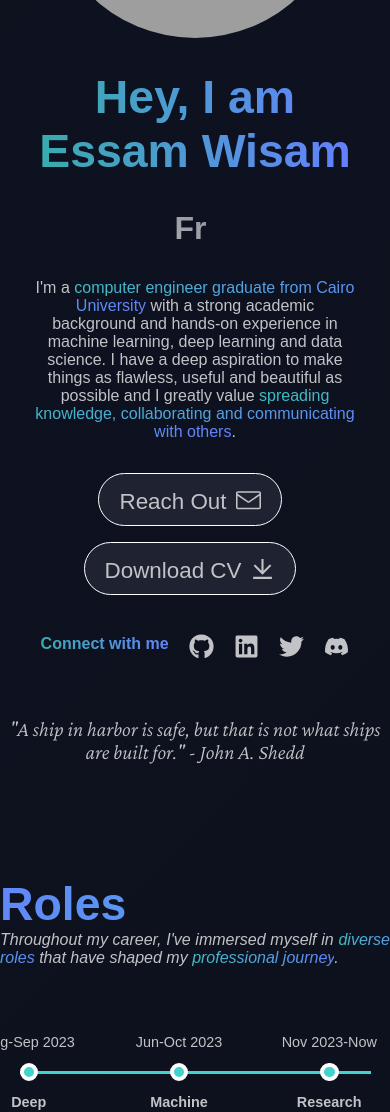
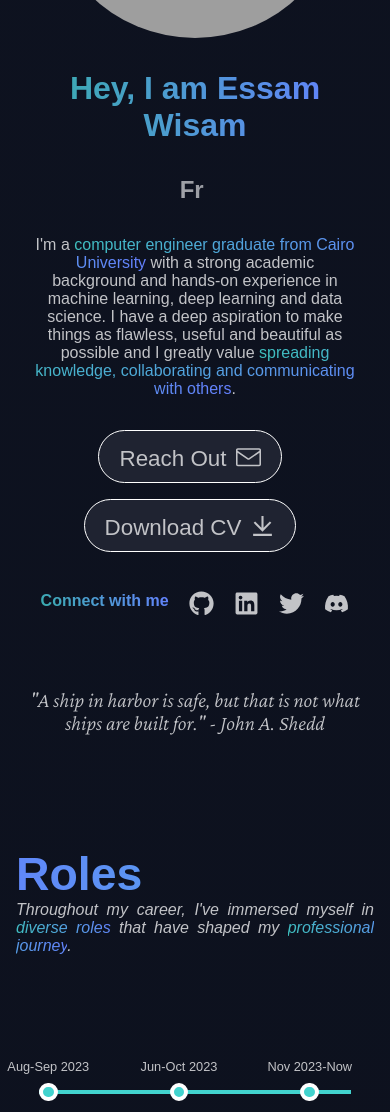
Before and after one commit to EssamWisam/Portfolio-Distribution, a React (Create React App) app: page / in a window 390 px wide. Shown: the part 388-1500 px from the top of the page. Built offline with nearby package versions, Linux system fonts and the light colour scheme; grey boxes are pictures that could not be loaded.

Commit message:
🚑 Improved responsiveness

```diff
--- a/src/Common/SectionHeader.scss
+++ b/src/Common/SectionHeader.scss
@@ -2,12 +2,26 @@
 
 .title-container {
   margin-top: 4rem;
+  @media screen and (max-width: 900px) {
+    padding: 1rem;
+    margin-top: 2rem;
+    margin-bottom: -1rem !important;
+  }
+}
+
+#comment {
+  @media screen and (max-width: 900px) {
+    padding: 1rem !important;
+  }
 }
 
 .title {
     background: -webkit-linear-gradient(45deg, color-mix(in srgb, $background-color 20.5%, $secondary-color) , $tertiary-color);
     -webkit-background-clip: text;
     -webkit-text-fill-color: transparent;
+    @media screen and (max-width: 900px) {
+    font-size: 2rem !important;
+    }
   }
   .description {
     color: $text-color;
--- a/src/Pages/EducationPage/EducationPage.tsx
+++ b/src/Pages/EducationPage/EducationPage.tsx
@@ -19,7 +19,7 @@ const EducationPage:  React.FC<EducationPageProps> = ({educationData, educationH
           <AcademicJourney educationData={educationData}/>
           <CardSlider educationData={educationData}/>
         </div>
-        {educationHeader.educationComment !=="" && <p style={{textAlign: (educationStyles.center) ? "center" : "justify", marginBottom: '2rem', fontStyle:'normal'}} className="description" dangerouslySetInnerHTML={{__html: formatText(educationHeader.educationComment)}}/>}
+        {educationHeader.educationComment !=="" && <p id="comment" style={{textAlign: (educationStyles.center) ? "center" : "justify", marginBottom: '2rem', fontStyle:'normal'}} className="description" dangerouslySetInnerHTML={{__html: formatText(educationHeader.educationComment)}}/>}
       </section>
     )
 
--- a/src/Pages/FeaturedPage/FeaturedPage.tsx
+++ b/src/Pages/FeaturedPage/FeaturedPage.tsx
@@ -19,7 +19,7 @@ const FeaturedPage:  React.FC<ProjectsPageProps> = ({featuredData, featuredHeade
           {/* <FeaturedCarousel featuredData={featuredData} featuredHeader={featuredHeader} featuredStyles={featuredStyles}/> */}
           <FeaturedCardsGroup featuredCards={featuredData} buttonText={featuredHeader.buttonText}/>
         </div>
-        {featuredHeader.featuredComment !=="" && <p style={{textAlign: (featuredStyles.center) ? "center" : "justify", marginBottom: '2rem', fontStyle:'normal'}} className="description" dangerouslySetInnerHTML={{__html: formatText(featuredHeader.featuredComment)}}/>}
+        {featuredHeader.featuredComment !=="" && <p id="comment" style={{textAlign: (featuredStyles.center) ? "center" : "justify", marginBottom: '2rem', fontStyle:'normal'}} className="description" dangerouslySetInnerHTML={{__html: formatText(featuredHeader.featuredComment)}}/>}
       </section>
     )
 
--- a/src/Pages/HeroPage/HeroPage.scss
+++ b/src/Pages/HeroPage/HeroPage.scss
@@ -27,6 +27,9 @@
       background: -webkit-linear-gradient(0deg, color-mix(in srgb, $background-color 20.5%, $secondary-color) , $tertiary-color);
       -webkit-background-clip: text;
       -webkit-text-fill-color: transparent;
+      @media screen and (max-width: 900px) {
+        font-size: 2rem !important;
+      }
     }
 
     h2 {
@@ -34,6 +37,9 @@
       background: -webkit-linear-gradient(45deg, color-mix(in srgb, $background-color 20.5%, $inverse-theme), color-mix(in srgb, $background-color 60.5%, $inverse-theme));
       -webkit-background-clip: text;
       -webkit-text-fill-color: transparent;
+      @media screen and (max-width: 900px) {
+        font-size: 1.5rem !important;
+      }
     }
 
     p {
@@ -127,4 +133,7 @@
   text-align: center;
   color: $text-color;
   font-style: italic;
+  @media screen and (max-width: 900px) {
+    padding: 0.9rem;
+  }
 }
--- a/src/Pages/HeroPage/HeroPage.tsx
+++ b/src/Pages/HeroPage/HeroPage.tsx
@@ -47,7 +47,6 @@ const HeroPage: React.FC<HeroPageProps> = ({heroData, heroStyles}) => {
               sequence={heroData.roles.flatMap((item:string) => [item, heroData.roleDuration])}
               wrapper="span"
               speed={50}
-              //style={{ fontSize: '2em', display: 'inline-block' }}
               repeat={(heroData.roles.length > 1) ? Infinity : 1}
              />
               </h2>
--- a/src/Pages/ProjectsPage/ProjectPage.tsx
+++ b/src/Pages/ProjectsPage/ProjectPage.tsx
@@ -23,7 +23,7 @@ const ProjectsPage:  React.FC<ProjectsPageProps> = ({projectData, projectHeader,
           <ClassicGrid buttonText={projectHeader.buttonText} key={activeTab} data={projectData} category={activeTab} icon={projectData.projectExtraLinkIcon}/>
         </div>
         {projectStyles.showBottom && <TabComponent activeTab={activeTab} setActiveTab={setActiveTab} tabs={tabs} bottom={true} tabUI={projectStyles.tabUI}/>}
-        {projectHeader.projectsComment !=="" && <p style={{textAlign: (projectStyles.center) ? "center" : "justify", marginBottom: '2rem', fontStyle:'normal'}} className="description" dangerouslySetInnerHTML={{__html: formatText(projectHeader.projectsComment)}}/>}
+        {projectHeader.projectsComment !=="" && <p id="comment" style={{textAlign: (projectStyles.center) ? "center" : "justify", marginBottom: '2rem', fontStyle:'normal'}} className="description" dangerouslySetInnerHTML={{__html: formatText(projectHeader.projectsComment)}}/>}
       </section>
     )
 
--- a/src/Pages/RecommendationsPage/RecommendationsPage.tsx
+++ b/src/Pages/RecommendationsPage/RecommendationsPage.tsx
@@ -20,7 +20,7 @@ const RecommendationsPage:  React.FC<RecommendationsPageProps> = ({recommendatio
           <BasicRecommendations recommendationsData={recommendationsData} />
           {/* <FancyRecommendations  recommendationsData={recommendationsData} /> */}
         </div>
-        {recommendationsHeader.recommendationsComment !=="" && <p style={{textAlign: (recommendationsStyles.center) ? "center" : "justify", marginBottom: '2rem', fontStyle:'normal'}} className="description" dangerouslySetInnerHTML={{__html: formatText(recommendationsHeader.recommendationsComment)}}/>}
+        {recommendationsHeader.recommendationsComment !=="" && <p id="comment" style={{textAlign: (recommendationsStyles.center) ? "center" : "justify", marginBottom: '2rem', fontStyle:'normal'}} className="description" dangerouslySetInnerHTML={{__html: formatText(recommendationsHeader.recommendationsComment)}}/>}
       </section>
     )
 
--- a/src/Pages/SkillsPage/SkillsPage.tsx
+++ b/src/Pages/SkillsPage/SkillsPage.tsx
@@ -39,6 +39,7 @@ const SkillsPage: React.FC<SkillsPageProps> = ({skillsHeader, skillsStyles, soft
         dangerouslySetInnerHTML={{
           __html: formatText(skillsHeader.skillsComment),
         }}
+        id="comment"
       />
     </section>
   );
--- a/src/Pages/TimelinePage/HorizontalTimeline.scss
+++ b/src/Pages/TimelinePage/HorizontalTimeline.scss
@@ -8,7 +8,9 @@
 	align-items: center;
 	width: 90%;
 	margin: 6rem auto;
-
+	@media only screen and (max-width: 767px) {
+		width: 80%;
+	}
 
 	&:before {
 		content: '';
@@ -58,7 +60,7 @@
 
 			span {
 				@media only screen and (max-width: 767px) {
-					font-size: 0.9rem;
+					font-size: 0.8rem;
 				}
 			}
 
--- a/src/PagesData/NavigationBar.tsx
+++ b/src/PagesData/NavigationBar.tsx
@@ -5,20 +5,20 @@ export const navbarData = {
     "Roles",
     "Skills",
     "Projects",
+    "Education",
     "Blogs",
     "YouTube",
-    "Education",
-    "Certificates",
+    "Recommendations",
   ],
   icons: [
     "MdHome",
     "MdWork",
     "MdBuild",
     "MdExtension",
+    "MdSchool",
     "MdAssignment",
     "MdPlayCircle",
-    "MdSchool",
-    "MdReceipt",
+    "MdPeople",
   ],
 };
 export const navbarStyles = {
```
